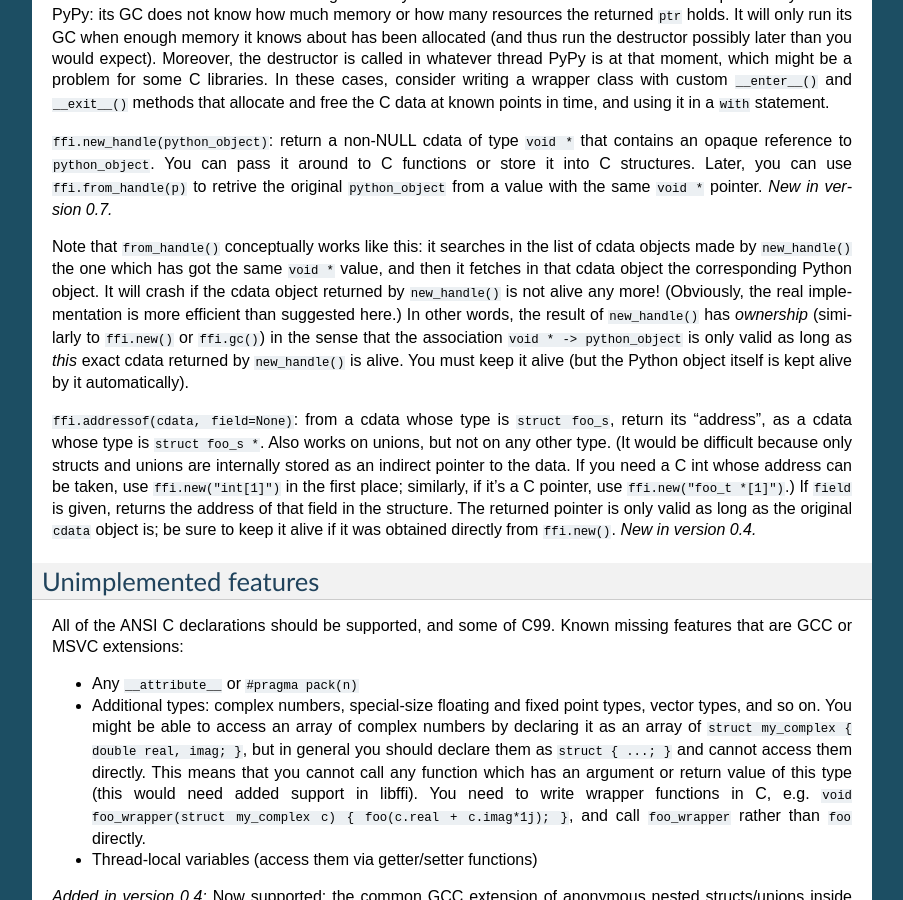
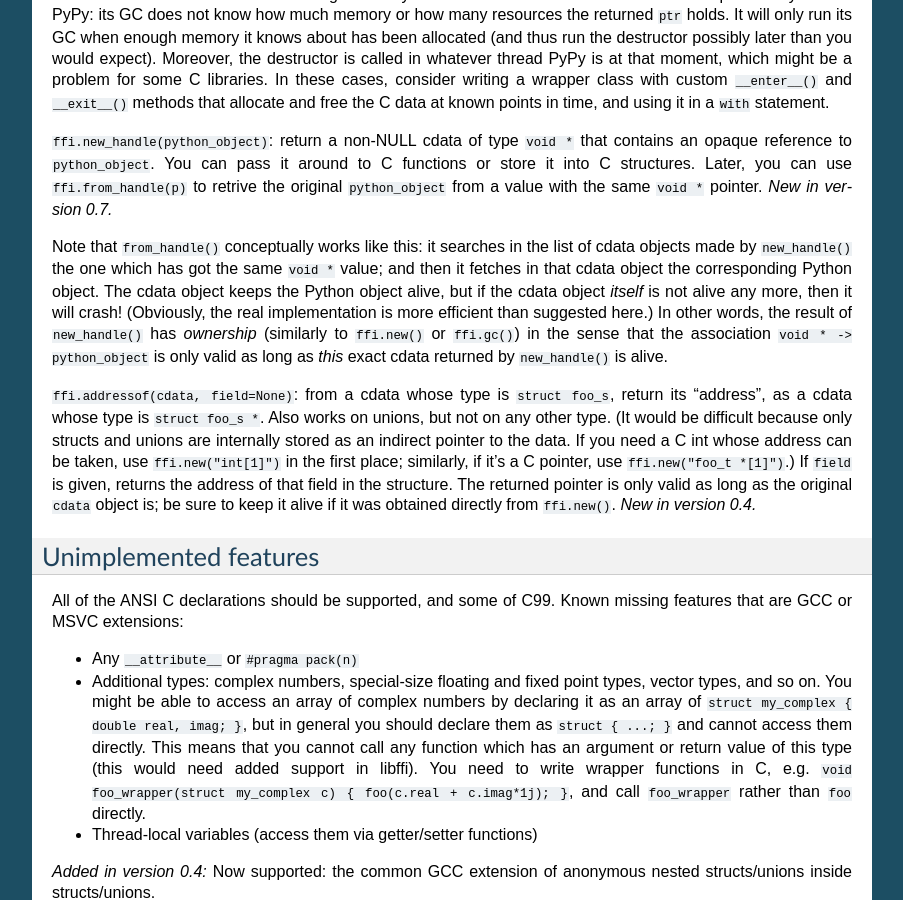
Before and after one commit to tharvik/cffi, a Sphinx documentation site: the page built from doc/source/index.rst, in a window 1280 px wide and 900 px high, scrolled down 17142 px. Shown: the whole window, without its empty margins (198-1101 px from the left). Built offline with Sphinx 7.4.7, drawn with Linux system fonts in a browser that asks for light colours.

Commit message:
In-progress

```diff
--- a/doc/source/index.rst
+++ b/doc/source/index.rst
@@ -1270,15 +1270,15 @@ you can use ``ffi.from_handle(p)`` to retrive the original
 
 Note that ``from_handle()`` conceptually works like this: it searches in
 the list of cdata objects made by ``new_handle()`` the one which has got
-the same ``void *`` value, and then it fetches in that cdata object the
-corresponding Python object.  It will crash if the cdata object returned
-by ``new_handle()`` is not alive any more!  (Obviously, the real
+the same ``void *`` value; and then it fetches in that cdata object the
+corresponding Python object.  The cdata object keeps the Python object
+alive, but if the cdata object *itself* is not alive any more, then it
+will crash!  (Obviously, the real
 implementation is more efficient than suggested here.)  In other words,
 the result of ``new_handle()`` has *ownership* (similarly to
 ``ffi.new()`` or ``ffi.gc()``) in the sense that the association ``void
 * -> python_object`` is only valid as long as *this* exact cdata
-returned by ``new_handle()`` is alive.  You must keep it alive (but the
-Python object itself is kept alive by it automatically).
+returned by ``new_handle()`` is alive.
 
 .. "versionadded:: 0.7" --- inlined in the previous paragraph
 
```
